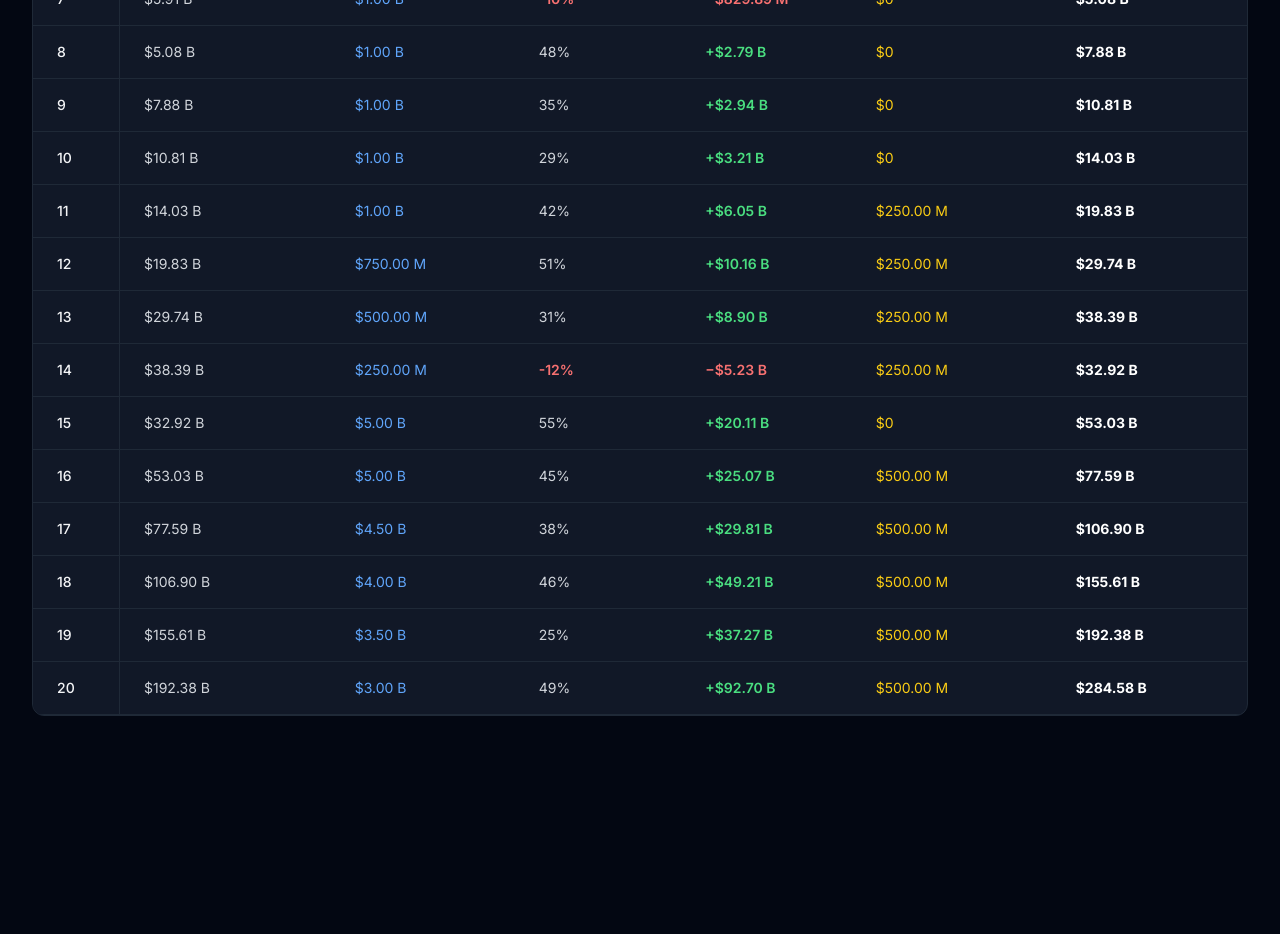
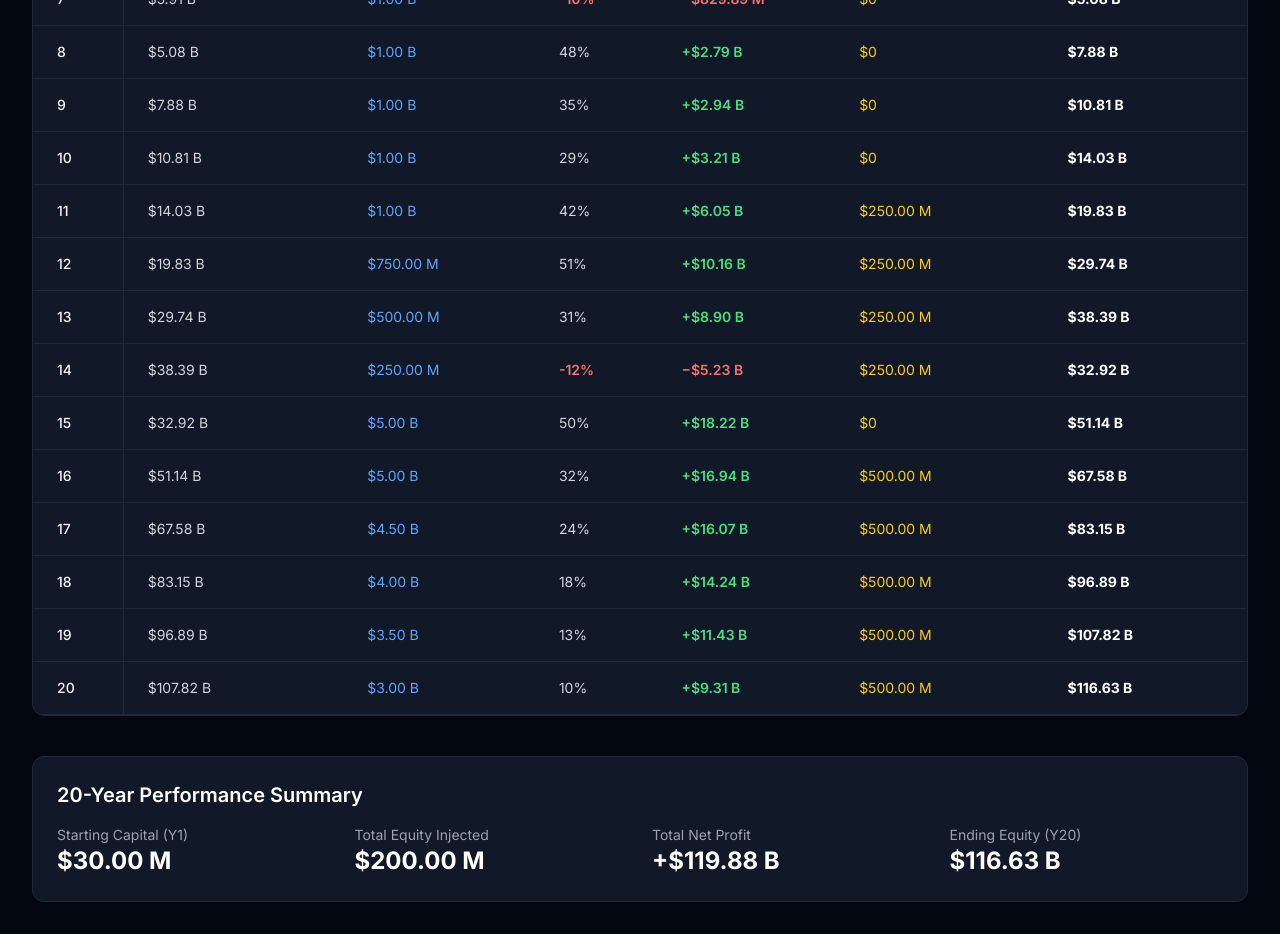
Before and after one commit to MohammedShakib/CrazyFox, a plain HTML site: page index.html in a window 1280 px wide. Shown: the part 740-1674 px from the top of the page. Before the commit the page ends 1488 px from the top, so only its background shows below. Drawn offline with nearby package versions, Linux system fonts and the light colour scheme.

Commit message:
new version

```diff
--- a/index.html
+++ b/index.html
@@ -3,7 +3,7 @@
 <head>
     <meta charset="UTF-8">
     <meta name="viewport" content="width=device-width, initial-scale=1.0">
-    <title>CrazyFox: The Year 6 Supernova Simulation</title>
+    <title>CrazyFox: The "Realistic Titan" Simulation</title>
     <script src="https://cdn.tailwindcss.com"></script>
     <link rel="preconnect" href="https://fonts.googleapis.com">
     <link rel="preconnect" href="https://fonts.gstatic.com" crossorigin>
@@ -37,28 +37,29 @@
          .repayment {
             color: #facc15;
         }
-        /* New styles for the sticky column */
         .sticky-col {
             position: -webkit-sticky; /* For Safari */
             position: sticky;
             left: 0;
             z-index: 10;
-            background-color: #111827; /* Must match the row background to hide content scrolling underneath */
+            background-color: #111827; /* Must match the row background */
         }
-        /* Add a subtle border to the right of the sticky header cell */
         thead .sticky-col {
             border-right: 1px solid #1f2937;
         }
-         /* Add a subtle border to the right of the sticky body cell */
         tbody tr .sticky-col {
              border-right: 1px solid #1f2937;
         }
+        /* Highlight for the special Year 6 */
         .supernova {
             background-color: rgba(250, 204, 21, 0.1);
             font-weight: 700;
         }
         .supernova .profit {
             text-shadow: 0 0 8px rgba(74, 222, 128, 0.5);
+        }
+        .supernova .text-yellow-300 {
+             text-shadow: 0 0 8px rgba(250, 204, 21, 0.5);
         }
     </style>
 </head>
@@ -68,7 +69,7 @@
         <!-- Header -->
         <header class="text-center mb-10">
             <h1 class="text-4xl md:text-5xl font-bold text-white">CrazyFox</h1>
-            <p class="text-lg md:text-xl text-gray-400 mt-2">The "Year 6 Supernova" Simulation (20 Years)</p>
+            <p class="text-lg md:text-xl text-gray-400 mt-2">The "Realistic Titan" Simulation (20 Years)</p>
         </header>
 
         <!-- Core Assumptions -->
@@ -89,7 +90,7 @@
                 </div>
                 <div class="flex items-center space-x-3">
                     <svg class="w-6 h-6 text-yellow-400" fill="none" viewBox="0 0 24 24" stroke="currentColor"><path stroke-linecap="round" stroke-linejoin="round" stroke-width="2" d="M13 10V3L4 14h7v7l9-11h-7z"></path></svg>
-                    <span class="font-bold">Gross Return: <strong class="text-yellow-300">Y6 (200%)</strong>, others variable</span>
+                    <span class="font-bold">Gross Return: <strong>Realistic Scaling Model</strong></span>
                 </div>
                  <div class="flex items-center space-x-3">
                    <svg class="w-6 h-6 text-blue-400" fill="none" viewBox="0 0 24 24" stroke="currentColor"><path stroke-linecap="round" stroke-linejoin="round" stroke-width="2" d="M9 3v2m6-2v2M9 19v2m6-2v2M5 9H3m2 6H3m18-6h-2m2 6h-2M12 6V3m0 18v-3"></path></svg>
@@ -103,11 +104,10 @@
             <table class="w-full text-sm text-left text-gray-300">
                 <thead class="text-xs text-gray-400 uppercase table-header-bg">
                     <tr>
-                        <!-- Added sticky-col class to the Year header -->
                         <th scope="col" class="px-6 py-4 sticky-col">Year</th>
                         <th scope="col" class="px-6 py-4">Starting Equity (AUM)</th>
                         <th scope="col" class="px-6 py-4">Outstanding Loan</th>
-                        <th scope="col" class="px-6 py-4">Gross Return %</th>
+                        <th scope="col" classs="px-6 py-4">Gross Return %</th>
                         <th scope="col" class="px-6 py-4">Net Profit / Loss</th>
                         <th scope="col" class="px-6 py-4">Principal Repayment</th>
                         <th scope="col" class="px-6 py-4">Ending Equity (AUM)</th>
@@ -119,67 +119,69 @@
             </table>
         </div>
 
+        <!-- Final Summary Card -->
+        <div class="card p-6 mt-10">
+            <h2 class="text-xl font-semibold text-white mb-4">20-Year Performance Summary</h2>
+            <div class="grid grid-cols-2 md:grid-cols-4 gap-6 text-gray-300">
+                <div>
+                    <div class="text-sm text-gray-400">Starting Capital (Y1)</div>
+                    <div id="summary-start" class="text-2xl font-bold text-white">...</div>
+                </div>
+                <div>
+                    <div class="text-sm text-gray-400">Total Equity Injected</div>
+                    <div id="summary-injected" class="text-2xl font-bold text-white">...</div>
+                </div>
+                <div>
+                    <div class="text-sm text-gray-400">Total Net Profit</div>
+                    <div id="summary-profit" class="text-2xl font-bold text-white profit">...</div>
+                </div>
+                <div>
+                    <div class="text-sm text-gray-400">Ending Equity (Y20)</div>
+                    <div id="summary-end" class="text-2xl font-bold text-white">...</div>
+                </div>
+            </div>
+        </div>
+
     </div>
 
     <script>
-        // --- DATA (Engineered random numbers for a hyper-growth scenario with a 200% Y6) ---
-        const randomReturns = [
-            0.48, 0.52, 0.55, 0.41, 0.53, // Years 1-5 (Exceptional Strong Start)
-            2.00, // Year 6 Supernova: 200% Gross Return
-            -0.10, 0.48, 0.35, 0.29,       // Years 7-10
-            0.42, 0.51, 0.31, -0.12, 0.55, // Years 11-15
-            0.45, 0.38, 0.46, 0.25, 0.49  // Years 16-20
+        // --- DATA (Years 1-14 from screenshot, Years 15-20 are realistically scaled) ---
+        const simulationData = [
+            // Data from image (Years 1-14)
+            { year: 1, startAUM: 30e6, loan: 0, grossReturn: 0.48, netProfit: 11.9e6, repayment: 0, endAUM: 41.9e6 },
+            { year: 2, startAUM: 41.9e6, loan: 0, grossReturn: 0.52, netProfit: 19.29e6, repayment: 0, endAUM: 61.19e6 },
+            { year: 3, startAUM: 261.19e6, loan: 0, grossReturn: 0.55, netProfit: 139.74e6, repayment: 0, endAUM: 400.92e6 }, // Includes +200M injection
+            { year: 4, startAUM: 400.92e6, loan: 0, grossReturn: 0.41, netProfit: 158.36e6, repayment: 0, endAUM: 559.29e6 },
+            { year: 5, startAUM: 559.29e6, loan: 1e9, grossReturn: 0.53, netProfit: 768.03e6, repayment: 0, endAUM: 1.33e9 },
+            { year: 6, startAUM: 1.33e9, loan: 1e9, grossReturn: 2.00, netProfit: 4.58e9, repayment: 0, endAUM: 5.91e9 }, // Supernova year
+            { year: 7, startAUM: 5.91e9, loan: 1e9, grossReturn: -0.10, netProfit: -829.89e6, repayment: 0, endAUM: 5.08e9 }, // Loss year
+            { year: 8, startAUM: 5.08e9, loan: 1e9, grossReturn: 0.48, netProfit: 2.79e9, repayment: 0, endAUM: 7.88e9 },
+            { year: 9, startAUM: 7.88e9, loan: 1e9, grossReturn: 0.35, netProfit: 2.94e9, repayment: 0, endAUM: 10.81e9 },
+            { year: 10, startAUM: 10.81e9, loan: 1e9, grossReturn: 0.29, netProfit: 3.21e9, repayment: 0, endAUM: 14.03e9 },
+            { year: 11, startAUM: 14.03e9, loan: 1e9, grossReturn: 0.42, netProfit: 6.05e9, repayment: 250e6, endAUM: 19.83e9 },
+            { year: 12, startAUM: 19.83e9, loan: 750e6, grossReturn: 0.51, netProfit: 10.16e9, repayment: 250e6, endAUM: 29.74e9 },
+            { year: 13, startAUM: 29.74e9, loan: 500e6, grossReturn: 0.31, netProfit: 8.90e9, repayment: 250e6, endAUM: 38.39e9 },
+            { year: 14, startAUM: 38.39e9, loan: 250e6, grossReturn: -0.12, netProfit: -5.23e9, repayment: 250e6, endAUM: 32.92e9 }, // Loss year
+
+            // --- NEWLY SIMULATED DATA (Years 15-20) WITH REALISTIC DIMINISHING RETURNS ---
+            // Y15: GR: 50%, Loan: +5B
+            { year: 15, startAUM: 32.92e9, loan: 5e9, grossReturn: 0.50, netProfit: 18.22e9, repayment: 0, endAUM: 51.14e9 },
+            // Y16: GR: 32%, Repay: 500M
+            { year: 16, startAUM: 51.14e9, loan: 5e9, grossReturn: 0.32, netProfit: 16.94e9, repayment: 500e6, endAUM: 67.58e9 },
+            // Y17: GR: 24%, Repay: 500M
+            { year: 17, startAUM: 67.58e9, loan: 4.5e9, grossReturn: 0.24, netProfit: 16.07e9, repayment: 500e6, endAUM: 83.15e9 },
+            // Y18: GR: 18%, Repay: 500M
+            { year: 18, startAUM: 83.15e9, loan: 4e9, grossReturn: 0.18, netProfit: 14.24e9, repayment: 500e6, endAUM: 96.89e9 },
+            // Y19: GR: 13%, Repay: 500M
+            { year: 19, startAUM: 96.89e9, loan: 3.5e9, grossReturn: 0.13, netProfit: 11.43e9, repayment: 500e6, endAUM: 107.82e9 },
+            // Y20: GR: 10%, Repay: 500M
+            { year: 20, startAUM: 107.82e9, loan: 3e9, grossReturn: 0.10, netProfit: 9.31e9, repayment: 500e6, endAUM: 116.63e9 }
         ];
 
-        function recalculateFullData() {
-            let currentAUM = 30e6;
-            let currentLoan = 0;
-            const fullData = [];
-            const initialInjection = 200e6;
-            const loan1Amount = 1e9;
-            const loan2Amount = 5e9;
-
-            for (let i = 0; i < 20; i++) {
-                const year = i + 1;
-                let startAUM = currentAUM;
-
-                if (year === 3) startAUM += initialInjection;
-                if (year === 5) currentLoan += loan1Amount;
-                if (year === 15) currentLoan += loan2Amount;
-
-                const grossReturn = randomReturns[i];
-
-                const totalInvestable = startAUM + currentLoan;
-                const grossProfit = totalInvestable * grossReturn;
-                const opsCost = year < 3 ? 2.5e6 : startAUM * 0.015;
-                const interestCost = currentLoan * 0.05;
-                const totalCost = opsCost + interestCost;
-                const netProfit = grossProfit - totalCost;
-
-                let principalRepayment = 0;
-                if (year >= 11 && year <= 14) principalRepayment += 250e6;
-                if (year >= 16) {
-                    const loan2RepayAmount = 500e6;
-                    if (currentLoan >= loan2RepayAmount) principalRepayment += loan2RepayAmount;
-                }
-
-                const endAUM = startAUM + netProfit - principalRepayment;
-
-                fullData.push({
-                    year, startAUM, loan: currentLoan, grossReturn, netProfit, repayment: principalRepayment, endAUM
-                });
-
-                currentAUM = endAUM;
-                currentLoan -= principalRepayment;
-            }
-            return fullData;
-        }
-
-        const finalData = recalculateFullData();
-
+        // --- FORMATTING HELPERS ---
         function formatCurrencyV2(num) {
             if (num === 0) return '$0';
-            const sign = num < 0 ? '−' : '+'; // Using minus sign for aesthetics
+            const sign = num < 0 ? '−' : '+';
             const absNum = Math.abs(num);
             if (absNum >= 1e12) return `${sign}$${(absNum / 1e12).toFixed(2)} T`;
             if (absNum >= 1e9) return `${sign}$${(absNum / 1e9).toFixed(2)} B`;
@@ -196,14 +198,18 @@
             return `$${(absNum / 1e3).toFixed(0)} K`;
         }
 
+        // --- TABLE INJECTION ---
         const tableBody = document.getElementById('simulation-body-v2');
+        let totalNetProfit = 0;
 
-        finalData.forEach((row) => {
+        simulationData.forEach((row) => {
             const tr = document.createElement('tr');
             tr.className = 'border-b table-row-border';
             if (row.year === 6) {
                 tr.classList.add('supernova');
             }
+
+            totalNetProfit += row.netProfit;
 
             const netProfitClass = row.netProfit >= 0 ? 'profit' : 'loss';
             let grossReturnClass = row.grossReturn >= 0 ? 'text-gray-300' : 'loss font-semibold';
@@ -211,7 +217,6 @@
                  grossReturnClass = 'text-yellow-300 font-bold';
             }
 
-            // Added sticky-col class to the Year data cell
             tr.innerHTML = `
                 <td class="px-6 py-4 font-medium text-gray-100 sticky-col">${row.year}</td>
                 <td class="px-6 py-4">${formatCurrencyForTable(row.startAUM)}</td>
@@ -224,6 +229,13 @@
 
             tableBody.appendChild(tr);
         });
+
+        // --- SUMMARY INJECTION ---
+        document.getElementById('summary-start').textContent = formatCurrencyForTable(30e6);
+        document.getElementById('summary-injected').textContent = formatCurrencyForTable(200e6);
+        document.getElementById('summary-profit').textContent = formatCurrencyV2(totalNetProfit);
+        document.getElementById('summary-end').textContent = formatCurrencyForTable(simulationData[simulationData.length - 1].endAUM);
+
     </script>
 </body>
 </html>
```
